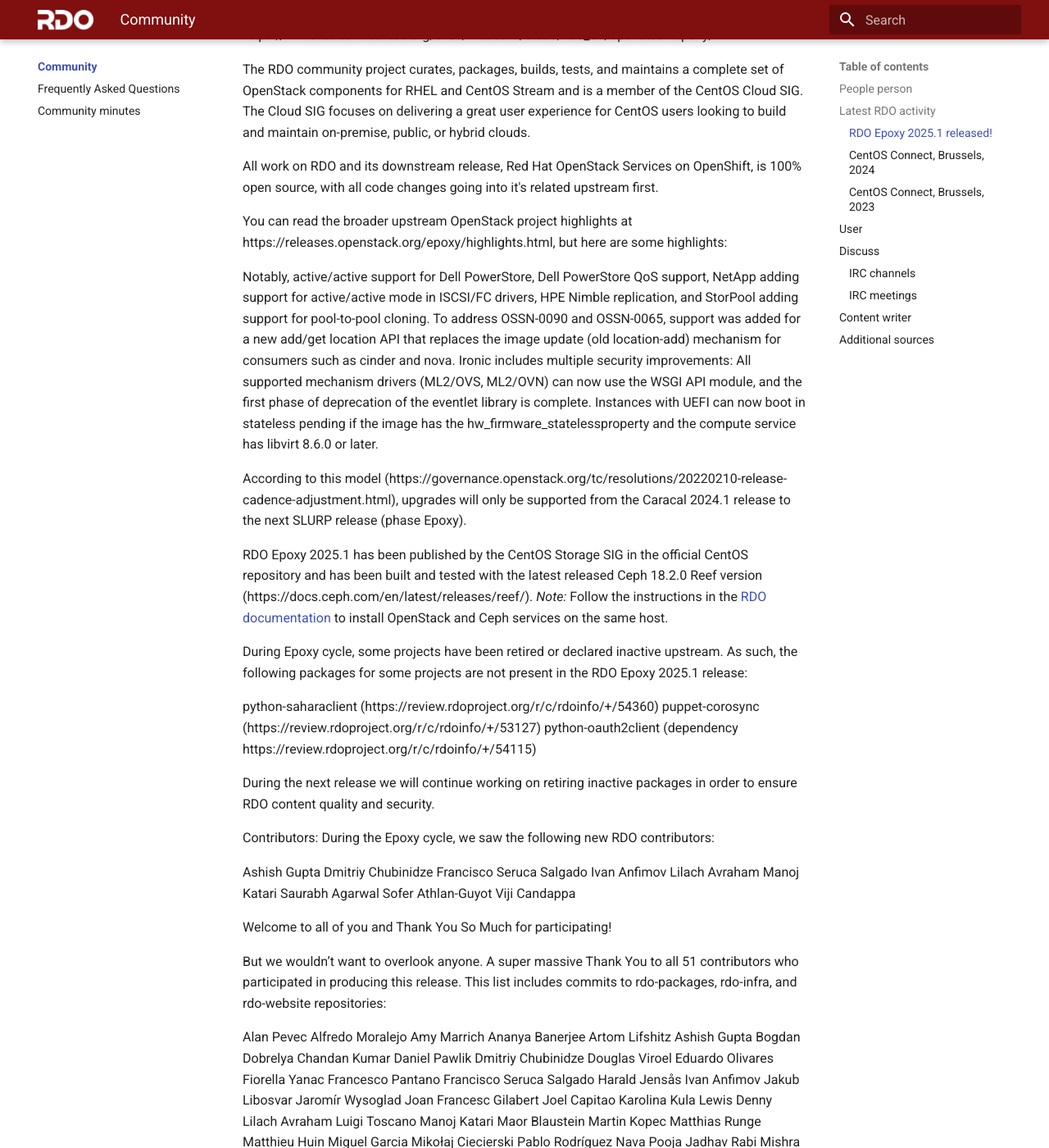
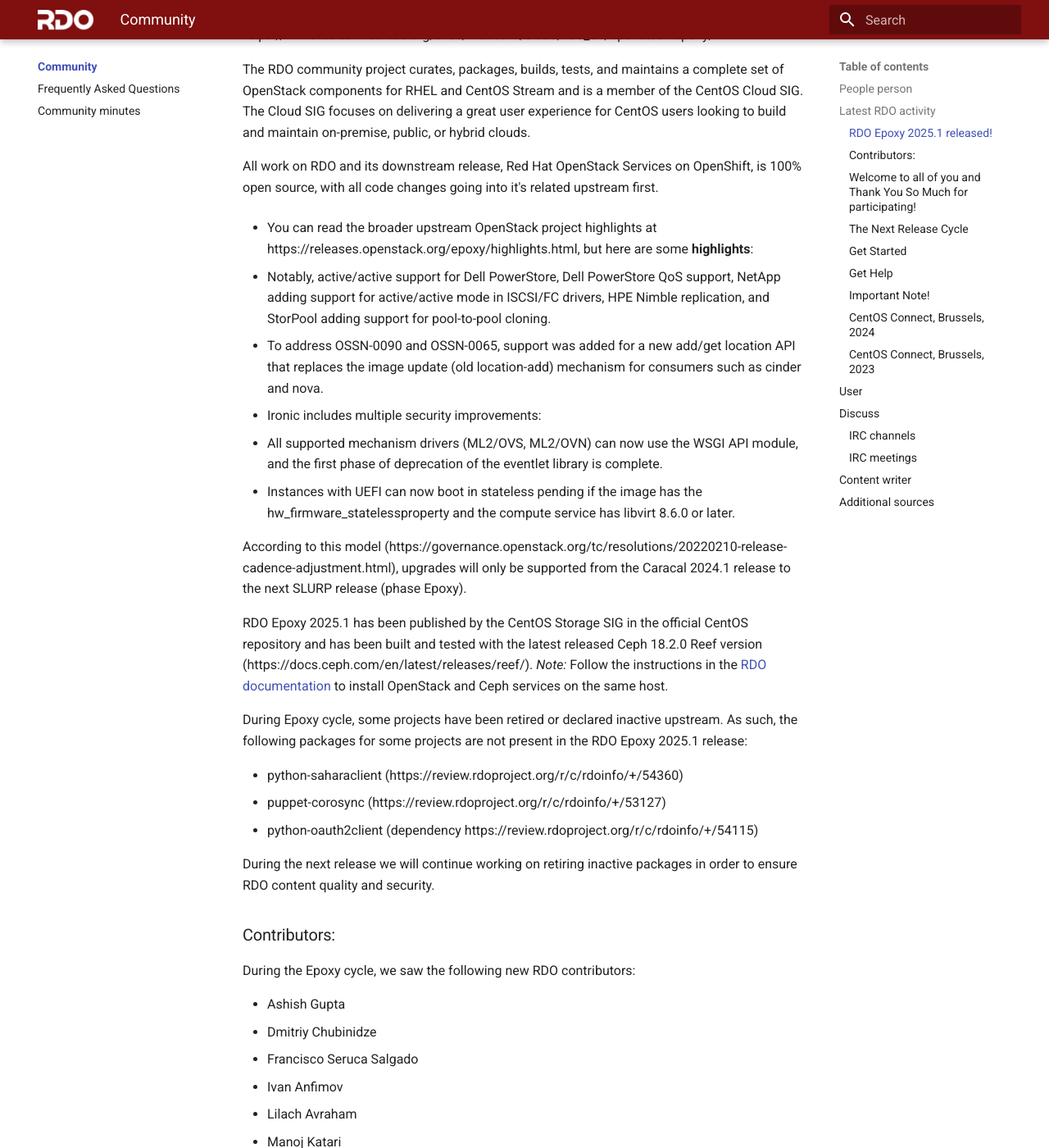
Before and after one commit to rdo-infra/rdo-mkdocs-website, an MkDocs documentation site: the page built from docs/community/index.md, in a window 1280 px wide and 1400 px high, scrolled down 854 px. Shown: the whole window at 82% size. Built offline with MkDocs 1.6.1 and Material for MkDocs 9.7.7, drawn with Linux system fonts in a browser that asks for light colours; some of the changed text lies outside the part shown.

Commit message:
Fix for problems with Epoxy Release
Change-Id: Id8e89a4f678063bd784a707690fba84ae5df9272

```diff
--- a/docs/community/index.md
+++ b/docs/community/index.md
@@ -31,138 +31,133 @@
 
 All work on RDO and its downstream release, Red Hat OpenStack Services on OpenShift, is 100% open source, with all code changes going into it's related upstream first.
 
-You can read the broader upstream OpenStack project highlights at https://releases.openstack.org/epoxy/highlights.html, but here are some highlights:
+* You can read the broader upstream OpenStack project highlights at https://releases.openstack.org/epoxy/highlights.html, but here are some **highlights**:
 
-Notably, active/active support for Dell PowerStore, Dell PowerStore QoS support, NetApp adding support for active/active mode in ISCSI/FC drivers, HPE Nimble replication, and StorPool adding support for pool-to-pool cloning.
-To address OSSN-0090 and OSSN-0065, support was added for a new add/get location API that replaces the image update (old location-add) mechanism for consumers such as cinder and nova.
-Ironic includes multiple security improvements:
-All supported mechanism drivers (ML2/OVS, ML2/OVN) can now use the WSGI API module, and the first phase of deprecation of the eventlet library is complete.
-Instances with UEFI can now boot in stateless pending if the image has the hw_firmware_statelessproperty and the compute service has libvirt 8.6.0 or later.
-
+* Notably, active/active support for Dell PowerStore, Dell PowerStore QoS support, NetApp adding support for active/active mode in ISCSI/FC drivers, HPE Nimble replication, and StorPool adding support for pool-to-pool cloning.
+* To address OSSN-0090 and OSSN-0065, support was added for a new add/get location API that replaces the image update (old location-add) mechanism for consumers such as cinder and nova.
+* Ironic includes multiple security improvements:
+* All supported mechanism drivers (ML2/OVS, ML2/OVN) can now use the WSGI API module, and the first phase of deprecation of the eventlet library is complete.
+* Instances with UEFI can now boot in stateless pending if the image has the hw_firmware_statelessproperty and the compute service has libvirt 8.6.0 or later.
 
 According to this model (https://governance.openstack.org/tc/resolutions/20220210-release-cadence-adjustment.html), upgrades will only be supported from the Caracal 2024.1 release to the next SLURP release (phase Epoxy).
 
 RDO Epoxy 2025.1 has been published by the CentOS Storage SIG in the official CentOS repository and has been built and tested with the latest released Ceph 18.2.0 Reef version (https://docs.ceph.com/en/latest/releases/reef/). *Note:* Follow the instructions in the [RDO documentation](https://www.rdoproject.org/install/install-with-ceph/) to install OpenStack and Ceph services on the same host.
 
-
 During Epoxy cycle, some projects have been retired or declared inactive upstream. As such, the following packages for some projects are not present in the RDO Epoxy 2025.1 release:
 
-python-saharaclient (https://review.rdoproject.org/r/c/rdoinfo/+/54360)
-puppet-corosync (https://review.rdoproject.org/r/c/rdoinfo/+/53127)
-python-oauth2client (dependency https://review.rdoproject.org/r/c/rdoinfo/+/54115)
+* python-saharaclient (https://review.rdoproject.org/r/c/rdoinfo/+/54360)
+* puppet-corosync (https://review.rdoproject.org/r/c/rdoinfo/+/53127)
+* python-oauth2client (dependency https://review.rdoproject.org/r/c/rdoinfo/+/54115)
 
 During the next release we will continue working on retiring inactive packages in order to ensure RDO content quality and security.
 
-Contributors:
+### Contributors:
+
 During the Epoxy cycle, we saw the following new RDO contributors:
 
-Ashish Gupta
-Dmitriy Chubinidze
-Francisco Seruca Salgado
-Ivan Anfimov
-Lilach Avraham
-Manoj Katari
-Saurabh Agarwal
-Sofer Athlan-Guyot
-Viji Candappa
+* Ashish Gupta
+* Dmitriy Chubinidze
+* Francisco Seruca Salgado
+* Ivan Anfimov
+* Lilach Avraham
+* Manoj Katari
+* Saurabh Agarwal
+* Sofer Athlan-Guyot
+* Viji Candappa
 
-Welcome to all of you and Thank You So Much for participating!
+### Welcome to all of you and Thank You So Much for participating!
 
 But we wouldn’t want to overlook anyone. A super massive Thank You to all 51 contributors who participated in producing this release. This list includes commits to rdo-packages, rdo-infra, and rdo-website repositories:
 
-Alan Pevec
-Alfredo Moralejo
-Amy Marrich
-Ananya Banerjee
-Artom Lifshitz
-Ashish Gupta
-Bogdan Dobrelya
-Chandan Kumar
-Daniel Pawlik
-Dmitriy Chubinidze
-Douglas Viroel
-Eduardo Olivares
-Fiorella Yanac
-Francesco Pantano
-Francisco Seruca Salgado
-Harald Jensås
-Ivan Anfimov
-Jakub Libosvar
-Jaromír Wysoglad
-Joan Francesc Gilabert
-Joel Capitao
-Karolina Kula
-Lewis Denny
-Lilach Avraham
-Luigi Toscano
-Manoj Katari
-Maor Blaustein
-Martin Kopec
-Matthias Runge
-Matthieu Huin
-Miguel Garcia
-Mikołaj Ciecierski
-Pablo Rodríguez Nava
-Pooja Jadhav
-Rabi Mishra
-Radomir Dopieralski
-Rodolfo Alonso
-Ronelle Landy
-Saurabh Agarwal
-Sergii Golovatiuk
-Shreshtha Joshi
-Sławek Kapłoński
-Sofer Athlan-Guyot
-Takashi Kajinami
-Tobias Urdin
-Tony Breeds
-Viji Candappa
-Yatin Karel
+* Alan Pevec
+* Alfredo Moralejo
+* Amy Marrich
+* Ananya Banerjee
+* Artom Lifshitz
+* Ashish Gupta
+* Bogdan Dobrelya
+* Chandan Kumar
+* Daniel Pawlik
+* Dmitriy Chubinidze
+* Douglas Viroel
+* Eduardo Olivares
+* Fiorella Yanac
+* Francesco Pantano
+* Francisco Seruca Salgado
+* Harald Jensås
+* Ivan Anfimov
+* Jakub Libosvar
+* Jaromír Wysoglad
+* Joan Francesc Gilabert
+* Joel Capitao
+* Karolina Kula
+* Lewis Denny
+* Lilach Avraham
+* Luigi Toscano
+* Manoj Katari
+* Maor Blaustein
+* Martin Kopec
+* Matthias Runge
+* Matthieu Huin
+* Miguel Garcia
+* Mikołaj Ciecierski
+* Pablo Rodríguez Nava
+* Pooja Jadhav
+* Rabi Mishra
+* Radomir Dopieralski
+* Rodolfo Alonso
+* Ronelle Landy
+* Saurabh Agarwal
+* Sergii Golovatiuk
+* Shreshtha Joshi
+* Sławek Kapłoński
+* Sofer Athlan-Guyot
+* Takashi Kajinami
+* Tobias Urdin
+* Tony Breeds
+* Viji Candappa
+* Yatin Karel
 
+### The Next Release Cycle
 
-The Next Release Cycle
 At the end of one release, focus shifts immediately to the next release i.e Epoxy.
 
-Get Started
+### Get Started
 
 To spin up a proof of concept cloud, quickly, and on limited hardware, try an All-In-One Packstack installation. You can run RDO on a single node to get a feel for how it works.
 
 For those that do not have any hardware or physical resources, there is the OpenStack Global Passport Program. This is a collaborative effort between OpenStack public cloud providers to let you experience the freedom, performance and interoperability of open source infrastructure. You can quickly and easily gain access to OpenStack infrastructure via trial programs from participating OpenStack public cloud providers around the world.
 
-Get Help
+### Get Help
+
 The RDO Project has our users@lists.rdoproject.org for RDO-specific users and operators. For more developer-oriented content we recommend joining the dev@lists.rdoproject.org mailing list. Remember to post a brief introduction about yourself and your RDO story. The mailing lists archives are all available at https://www.rdoproject.org/community/mailing-lists/. You can also find extensive documentation on RDOproject.org.
 
-The #rdo channel on OFTC IRC is also an excellent place to find and give help.
+The **#rdo** channel on OFTC IRC is also an excellent place to find and give help.
 
 We also welcome comments and requests on the CentOS devel mailing list and the CentOS IRC channels (#centos, #centos-cloud, #centos-devel in Libera.Chat network), however we have a more focused audience within the RDO venues.
 
 Join us in #rdo and on the OFTC IRC network. You can also find us on Facebook and YouTube.
 
-Important Note!
+### Important Note!
+
 We had a thriving, if small, group of community members maintaining packages prior to COVID and we need to return to those days of having folks participate in this effort. The OpenStack RPM packaging effort is in need of package maintainers in order to continue having RPMs. The current maintainers have moved on to new opportunities, so while we have folks continuing to contribute, we currently have no folks to build and maintain packages. Please check out the RDO contribute pages, peruse the CentOS Cloud SIG page, and inhale the RDO packaging documentation. Please reach out if you can help!
 
 ### CentOS Connect, Brussels, 2024
 
-
 <iframe width="630" src="https://www.youtube.com/embed/LocoEPmbL4U" title="OpenStack RDO deployment on Community Distribution of Kubernetes (OKD)" frameborder="0" allow="accelerometer; autoplay; clipboard-write; encrypted-media; gyroscope; picture-in-picture; web-share" referrerpolicy="strict-origin-when-cross-origin" allowfullscreen></iframe>
 
-
 ### CentOS Connect, Brussels, 2023
-
 
 <iframe width="630" src="https://www.youtube.com/embed/jaoIph_mEqM" title="From code to cloud - the journey of OpenStack package" frameborder="0" allow="accelerometer; autoplay; clipboard-write; encrypted-media; gyroscope; picture-in-picture; web-share" referrerpolicy="strict-origin-when-cross-origin" allowfullscreen></iframe>
 
 See more at dedicated [page](rdo-videos.md).
-
 
 ## User
 
 * Share questions and solutions on [openstack mailing lists](https://lists.openstack.org/mailman3/lists/)
 * Add [the most useful solutions](../misc/troubleshoot.md)
 
-
 ## Discuss
-
 
 ### IRC channels
 
@@ -171,7 +166,6 @@
 * **#rdo**: Any general conversation about RDO, including developer issues and user questions. ([Transcripts.](https://meetings.opendev.org/irclogs/%23rdo/))
 
 * **#openstack**: Remember that RDO is just a small part of a larger community. Questions about OpenStack in general, not specifically about RDO, should go to the upstream channel. ([Transcripts.](https://meetings.opendev.org/irclogs/%23openstack/))
-
 
 Come chat in real-time with the CentOS Cloud SIG  on **IRC** on the [Libera Chat](https://libera.chat) server:
 
@@ -185,15 +179,12 @@
 * [RDO meetings @ every Wednesday at 14:00 UTC on #rdo on OFTC](community-meeting.md)
 * [CentOS Cloud SIG meetings on the second Thursday of the month at 15:00 UTC on #centos-meeting on Libera Chat](https://sigs.centos.org/cloud/communication/meetings/)
 
-
 ## Content writer
 
 All contributions are welcome, so if you would like to contribute to this page or propose change, there are two options for that:
 
 * [Propose change by Gerrrit](https://review.rdoproject.org/r/q/project:rdo-infra%252Frdo-mkdocs-website)
 * [Create RDO Jira issue](https://issues.redhat.com/projects/RDO/issues) (selecting "documentation" component during creation), if you are not familiar with this workflow, however, you can find instructions in our [onboarding](https://www.rdoproject.org/contribute/onboarding/).
-
-
 
 ## Additional sources
 
```
